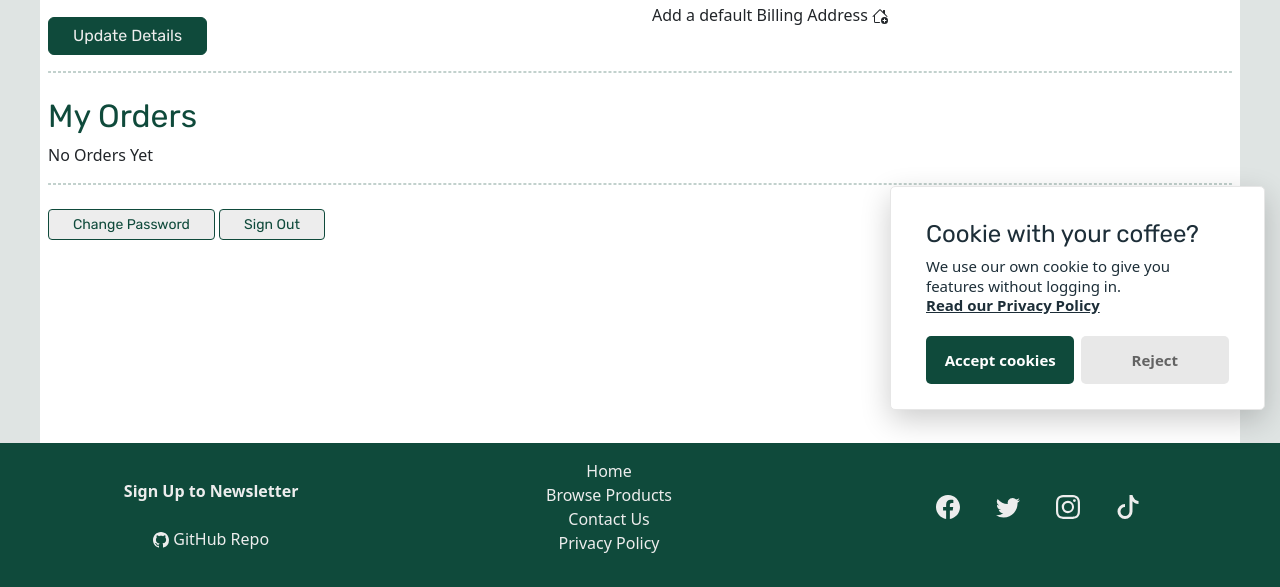
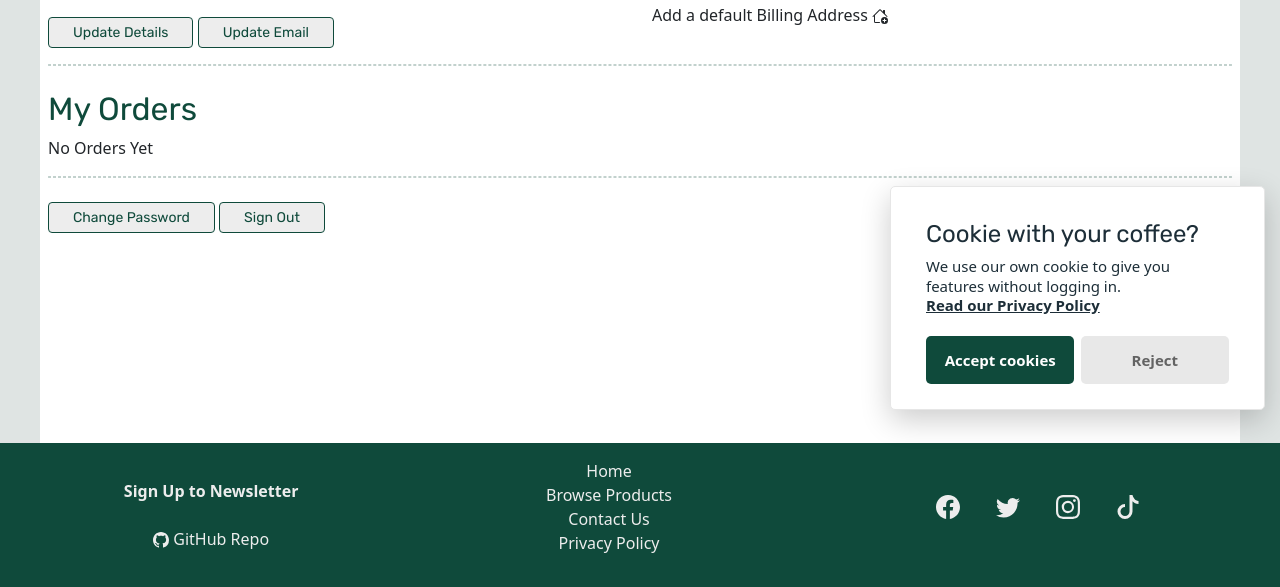
Before and after one commit to davidindub/coffeecrew, a Django app: page /account/ in a window 1280 px wide. Shown: the part 375-962 px from the top of the page. Run offline with Django 4.2, Linux system fonts and the light colour scheme; the visitor is signed in with stand-in values (Sample User, id 1); data comes from the database, SQL or seed files in the repository; data that the repository does not hold is empty; some libraries are stand-ins or nearby versions.

Commit message:
Fix email address updates to update in allauth

```diff
--- a/profiles/forms.py
+++ b/profiles/forms.py
@@ -9,7 +9,11 @@ from crispy_forms.layout import Submit
 class UserForm(forms.ModelForm):
     class Meta:
         model = User
-        fields = ["first_name", "last_name", "email"]
+        fields = ["first_name", "last_name"]
+
+
+class UpdateEmailForm(forms.Form):
+    email = forms.EmailField(label='New Email')
 
 
 class ProfileForm(forms.ModelForm):
--- a/profiles/templates/profiles/customer_dashboard.html
+++ b/profiles/templates/profiles/customer_dashboard.html
@@ -18,7 +18,8 @@
                 <p>{{ request.user.first_name }} {{ request.user.last_name }}</p>
                 <p>Joined: {{ user.date_joined|date:"d M Y" }}</p>
                 <p>Phone Number: {{ profile.default_phone_number }}</p>
-                <a href="{% url 'update_account' %}" class="btn btn-cc">Update Details</a>
+                <a href="{% url 'update_account' %}" class="btn btn-sm btn-outline-cc">Update Details</a>
+                <a href="{% url 'update_email' %}" class="btn btn-sm btn-outline-cc">Update Email</a>
             </div>
             <div class="col-xs-12 col-md-6">
                 <h2>My Addresses</h2>
--- a/profiles/urls.py
+++ b/profiles/urls.py
@@ -7,4 +7,5 @@ urlpatterns = [
     path("orders/", views.OrderListView.as_view(), name="account_orders"),
     path("address/<str:type>/update",
          views.AddressUpdateView.as_view(), name="update_address"),
+    path('update/email', views.UpdateEmailView.as_view(), name="update_email")
 ]
--- a/profiles/views.py
+++ b/profiles/views.py
@@ -1,13 +1,14 @@
 from django.shortcuts import get_object_or_404, redirect, reverse
 from django.contrib.auth.mixins import LoginRequiredMixin
 from django.views import View
-from django.views.generic import TemplateView, ListView, UpdateView
+from django.views.generic import TemplateView, ListView, UpdateView, FormView
 from products.models import Product
 from .models import WishList, Profile, Address
 from checkout.models import Order
-from .forms import ProfileForm, UserForm
+from .forms import ProfileForm, UserForm, UpdateEmailForm
 from django.contrib import messages
 from django.urls import reverse_lazy
+from allauth.account.models import EmailAddress
 from crispy_forms.helper import FormHelper
 from crispy_forms.layout import Submit
 
@@ -60,6 +61,8 @@ class ProfileUpdateView(LoginRequiredMixin, UpdateView):
         user_form = UserForm(self.request.POST, instance=self.request.user)
         if user_form.is_valid():
             user_form.save()
+        else:
+            form = UserForm(instance=request.user)
         return super().form_valid(form)
 
     def form_invalid(self, form):
@@ -68,6 +71,30 @@ class ProfileUpdateView(LoginRequiredMixin, UpdateView):
         response = super().form_invalid(form)
         response.status_code = 400
         return response
+
+
+class UpdateEmailView(LoginRequiredMixin, FormView):
+    template_name = "profiles/forms/profile_form.html"
+    form_class = UpdateEmailForm
+    success_url = reverse_lazy("account_dashboard")
+
+    def form_valid(self, form):
+        new_email = form.cleaned_data["email"]
+
+        if self.request.user.email == new_email:
+            messages.warning(
+                self.request, "The new email address is the" +
+                " same as the current email address.")
+        else:
+            email_address = self.request.user.emailaddress_set.get(
+                primary=True)
+            email_address.change(self.request, new_email, confirm=True)
+            messages.success(self.request,
+                             ("A confirmation email has been sent to your" +
+                              " new email address." +
+                              " Please confirm the email change."))
+
+        return super().form_valid(form)
 
 
 class OrderListView(LoginRequiredMixin, ListView):
--- a/templates/allauth/account/email_confirm.html
+++ b/templates/allauth/account/email_confirm.html
@@ -28,7 +28,7 @@
       <form method="post"
             action="{% url 'account_confirm_email' confirmation.key %}">
         {% csrf_token %}
-        <button type="submit">{% trans 'Confirm' %}</button>
+        <button type="submit" class="btn btn-cc">{% trans 'Confirm' %}</button>
       </form>
     {% else %}
       {% url 'account_email' as email_url %}
```
Also changed, not shown: profiles/templates/profiles/forms/profile_form.html (+4 -9 lines).
